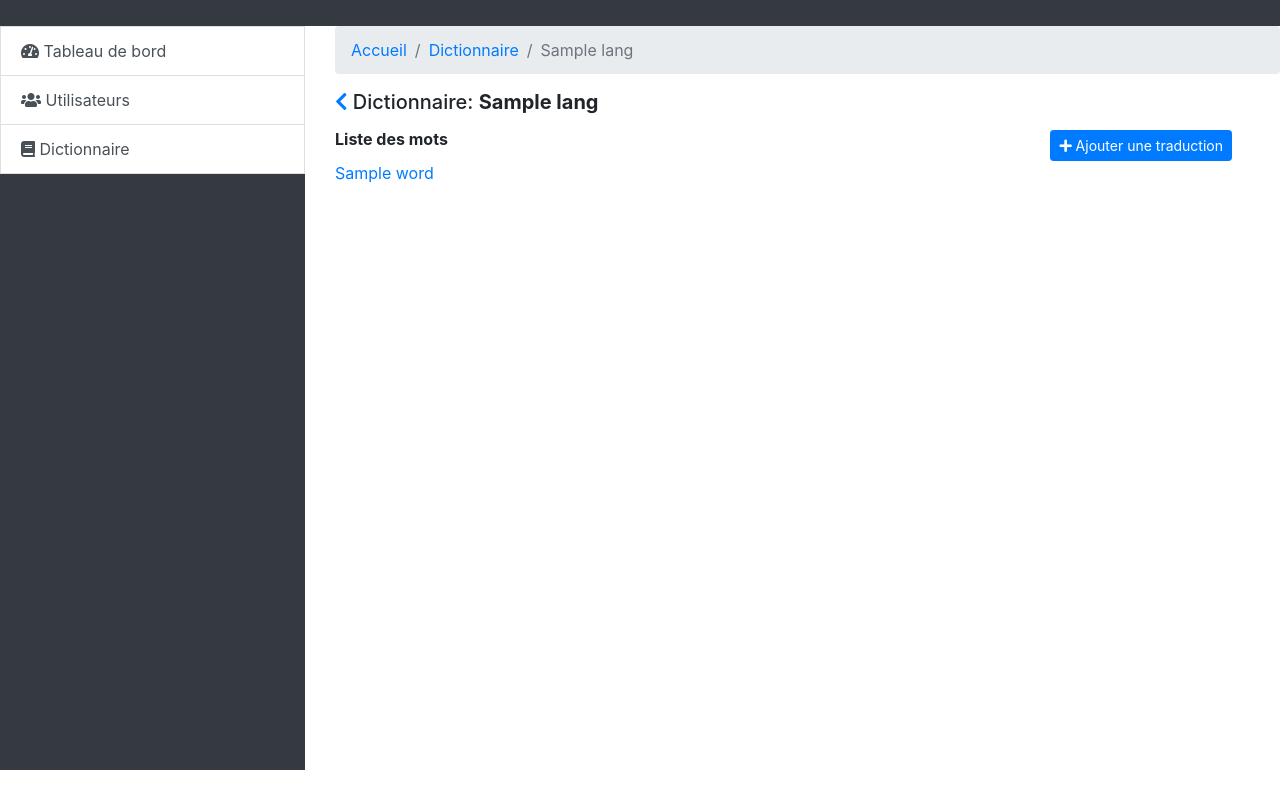
After one commit to thediaf/Djangou, a Symfony app: template templates/admin/translate/list.html.twig in a window 1280 px wide. The commit adds this page. Run offline with Twig, Linux system fonts and the light colour scheme; the template is opened without the code that fills it: most values are stand-ins (such as "Sample title", 1, 10 or a date in 2020); some libraries are stand-ins or nearby versions.

Commit message:
Added translate listing

```diff
--- a/public/js/admin.js
+++ b/public/js/admin.js
@@ -31,8 +31,11 @@
                 success.find('.text').text(data.message);
                 success.fadeIn();
 
+                console.log(data);
+
+
                 $('.langs .list-group').append(
-                    `<a href="${data.lang.id}" class="list-group-item list-group-item-action text-primary">${data.lang.name}<a>`
+                    `<a href="${data.url}" class="list-group-item list-group-item-action text-primary">${data.lang.name}<a>`
                 );
             } else {
                 error.find('.text').text(data.message);
--- a/src/Repository/TranslateRepository.php
+++ b/src/Repository/TranslateRepository.php
@@ -2,6 +2,7 @@
 
 namespace App\Repository;
 
+use App\Entity\Language;
 use App\Entity\Search;
 use App\Entity\Translate;
 use Doctrine\Bundle\DoctrineBundle\Repository\ServiceEntityRepository;
@@ -76,9 +77,11 @@ class TranslateRepository extends ServiceEntityRepository
     /**
      * TODO: Implements pagination
      */
-    public function paginate(int $page)
+    public function paginateByLanguage(Language $language, int $page)
     {
         return $this->createQueryBuilder('t')
+            ->where('t.language = :lang')
+            ->setParameter('lang', $language)
             ->setMaxResults(10)
             ->getQuery()
             ->getResult();
--- a/templates/admin/translate/index.html.twig
+++ b/templates/admin/translate/index.html.twig
@@ -17,7 +17,7 @@
 						Langues
 					</a>
 					{% for lang in languages %}
-						<a href="{{ lang.id }}" class="list-group-item list-group-item-action text-primary">{{ lang.name }}<a>
+						<a href="{{ path('admin_translation_list', {id: lang.id}) }}" class="list-group-item list-group-item-action text-primary">{{ lang.name }}<a>
 					{% endfor %}
 				</div>
                 <div class="modal fade" id="addLangModal" tabindex="-1" role="dialog" aria-labelledby="addLangModalTitle" aria-hidden="true">
--- /dev/null
+++ b/templates/admin/translate/list.html.twig
@@ -0,0 +1,41 @@
+{% extends 'admin/base.html.twig' %}
+
+{% block title %}Dictionnaire {{ lang.name }}{% endblock %}
+
+{% block sidebar %}
+    {% include "admin/sidebar.html.twig" with { active: 'language' } %}
+{% endblock %}
+
+{% block content %}
+
+    <ol class="breadcrumb">
+        <li class="breadcrumb-item"><a href="{{ path('admin_index') }}">Accueil</a></li>
+        <li class="breadcrumb-item"><a href="{{ path('admin_translate') }}">Dictionnaire</a></li>
+        <li class="breadcrumb-item active">{{ lang.name }}</li>
+    </ol>
+
+    <div class="container">
+        <div class="row">
+            <div class="heading w-100 mr-5">
+                <h1 class="h5">
+                    <a href="{{ path('admin_translate') }}"><i class="fa fa-chevron-left"></i></a>
+                    Dictionnaire: <strong>{{ lang.name }}</strong>
+                </h1>
+                <h2 class="h6 font-weight-bold text-under-line mt-3">Liste des mots
+
+                    <a href="" class="btn btn-primary btn-sm float-right"><i class="fa fa-plus"></i> Ajouter une traduction</a>
+                </h2>
+            </div>
+
+            <div class="container px-0">
+                <div class="words d-flex justify-between flex-wrap">
+                    {% for translate in translates %}
+                        <div class="p2 flex-fill">
+                            <a href="">{{ translate.word }}</a>
+                        </div>
+                    {% endfor %}
+                </div>
+            </div>
+        </div>
+    </div>
+{% endblock %}
```
Also changed, not shown: src/Controller/Admin/TranslateController.php (+16 -3 lines).
